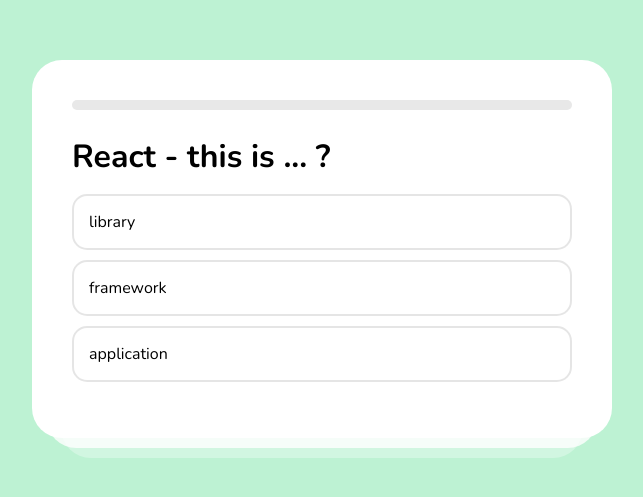
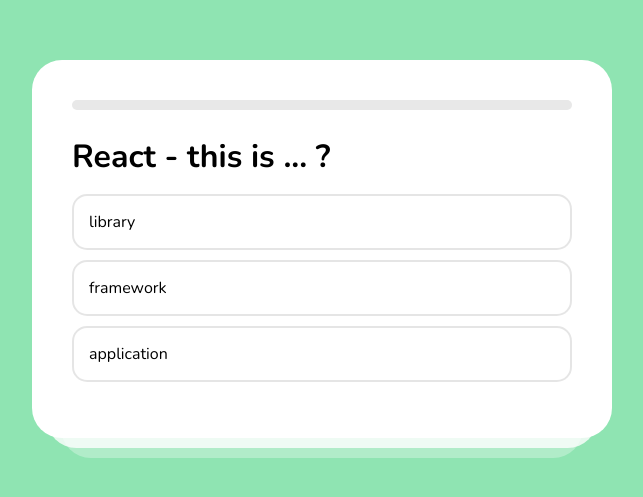
Before and after one commit to IvanBuzduha/quiz, a React (Create React App) app: page / in a window 1280 px wide. Shown: the part 151-648 px from the top of the page, without its empty margins (318-961 px from the left). Built offline with nearby package versions, Linux system fonts and the light colour scheme.

Commit message:
setup gh-pages

```diff
--- a/package.json
+++ b/package.json
@@ -16,7 +16,7 @@
   "scripts": {
     "start": "react-scripts start",
     "predeploy": "npm run build",
-    "deploy": "main -d build",
+    "deploy" : "gh-pages -d build",
     "build": "react-scripts build",
     "test": "react-scripts test",
     "eject": "react-scripts eject"
--- a/src/index.scss
+++ b/src/index.scss
@@ -5,7 +5,7 @@
   font-family: 'Nunito', sans-serif;
   -webkit-font-smoothing: antialiased;
   -moz-osx-font-smoothing: grayscale;
-  background-color: #bdf2d3;
+  background-color: #8fe4b2;
   display: flex;
   align-items: center;
   justify-content: center;
```
